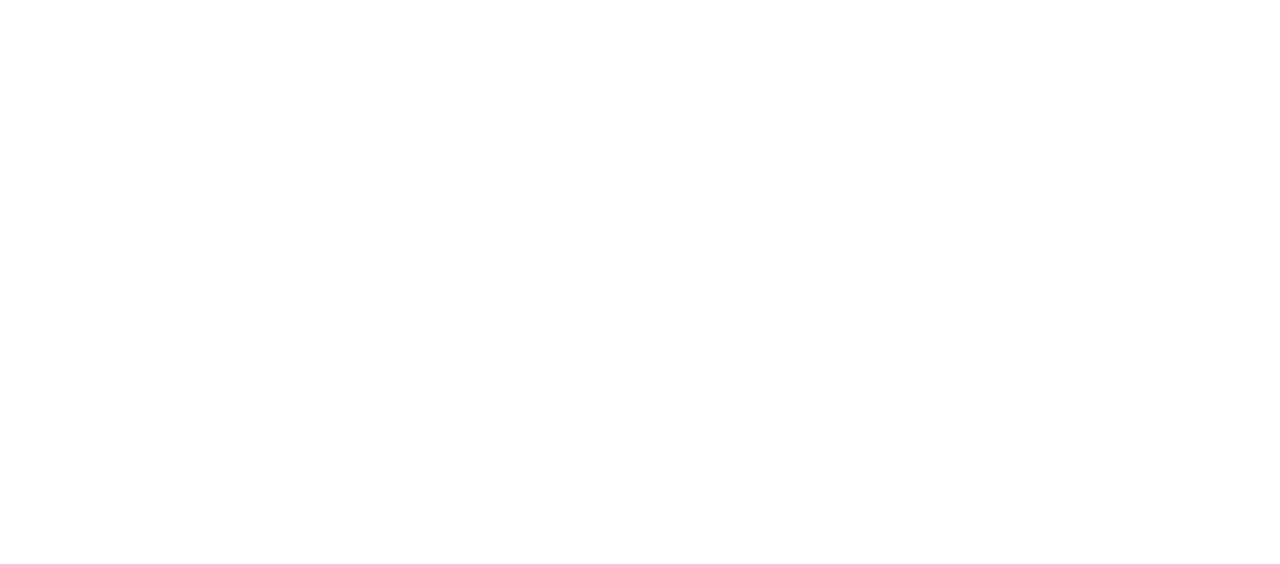
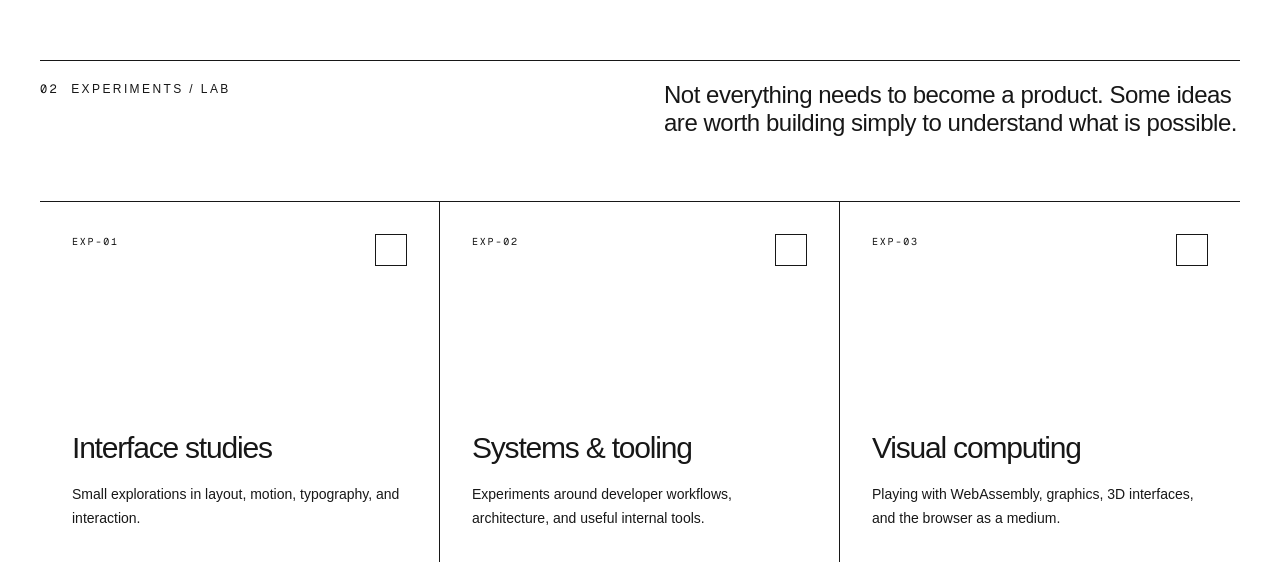
Before and after one commit to inputtext/pixelforge-portfolio, a Next.js app: page / in a window 1280 px wide. Shown: the part 2096-2660 px from the top of the page. Before the commit the page ends 1996 px from the top, so only its background shows below. Built offline with nearby package versions, Linux system fonts and the light colour scheme.

Commit message:
feat: add experiments lab to homepage

```diff
--- a/app/page.tsx
+++ b/app/page.tsx
@@ -1,3 +1,4 @@
+import Experiments from "@/components/Experiments";
 import Hero from "@/components/Hero";
 import Navbar from "@/components/Navbar";
 import SelectedWork from "@/components/SelectedWork";
@@ -8,6 +9,7 @@
       <Navbar />
       <Hero />
       <SelectedWork />
+      <Experiments />
     </main>
   );
 }
```
